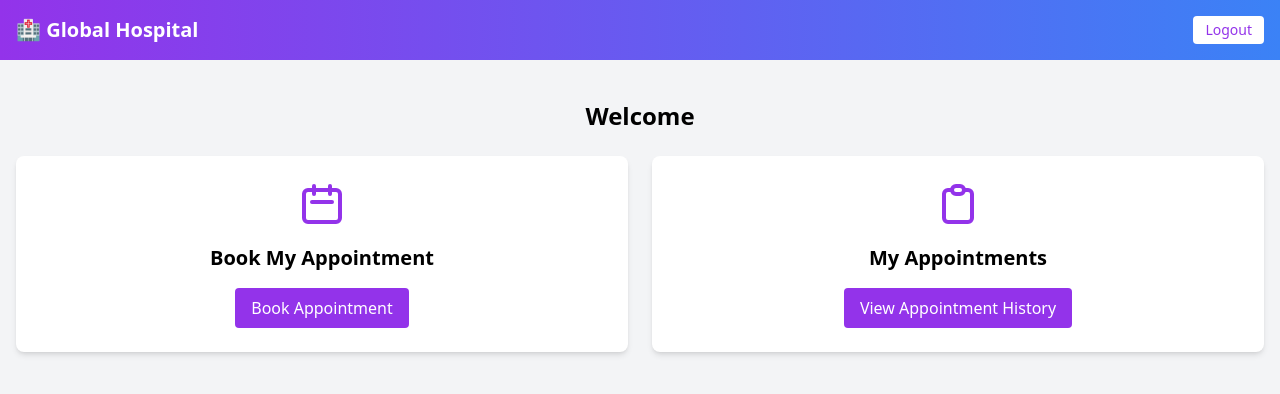
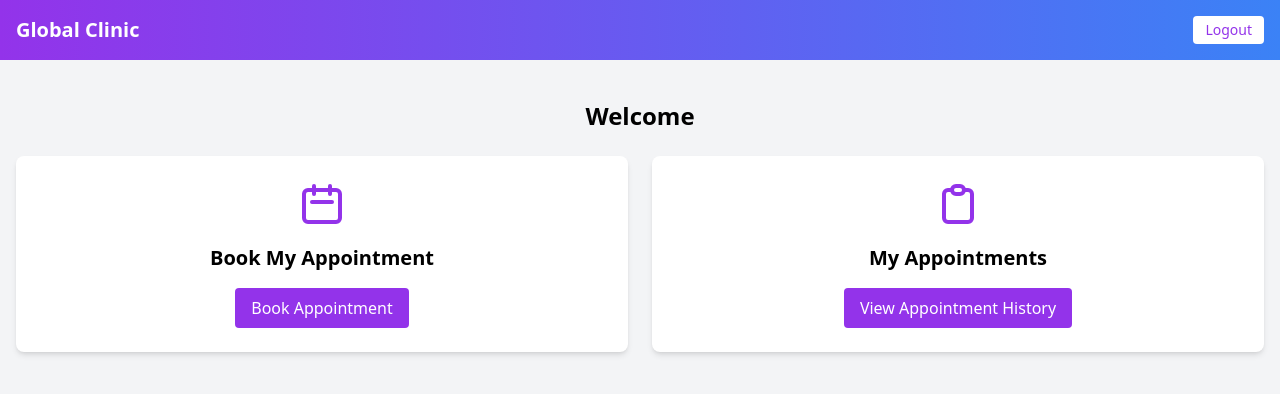
Before and after one commit to AnkitaPal-2002/Clinic-Management-System, a PHP site: page /auth/patientDashboard.php in a window 1280 px wide. Shown: the top 394 px of the page. Run offline with PHP 8.4, Linux system fonts and the light colour scheme; the visitor is signed in with stand-in values (Sample User, id 1); data that the repository does not hold is empty; some libraries are stand-ins or nearby versions.

Commit message:
fix: patient dashboard header

```diff
--- a/auth/patientDashboard.php
+++ b/auth/patientDashboard.php
@@ -18,7 +18,7 @@ $user = getPdetailsfromPUserName($_SESSION["pUserName"]);
 <body class="bg-gray-100">
     <header class="bg-gradient-to-r from-purple-600 to-blue-500 text-white p-4">
         <div class="container mx-auto flex justify-between items-center">
-            <h1 class="text-xl font-bold">🏥 Global Hospital</h1>
+            <h1 class="text-xl font-bold">Global Clinic</h1>
             <button id="logoutBtn" class="text-sm bg-white text-purple-600 px-3 py-1 rounded">Logout</button>
         </div>
     </header>
```
